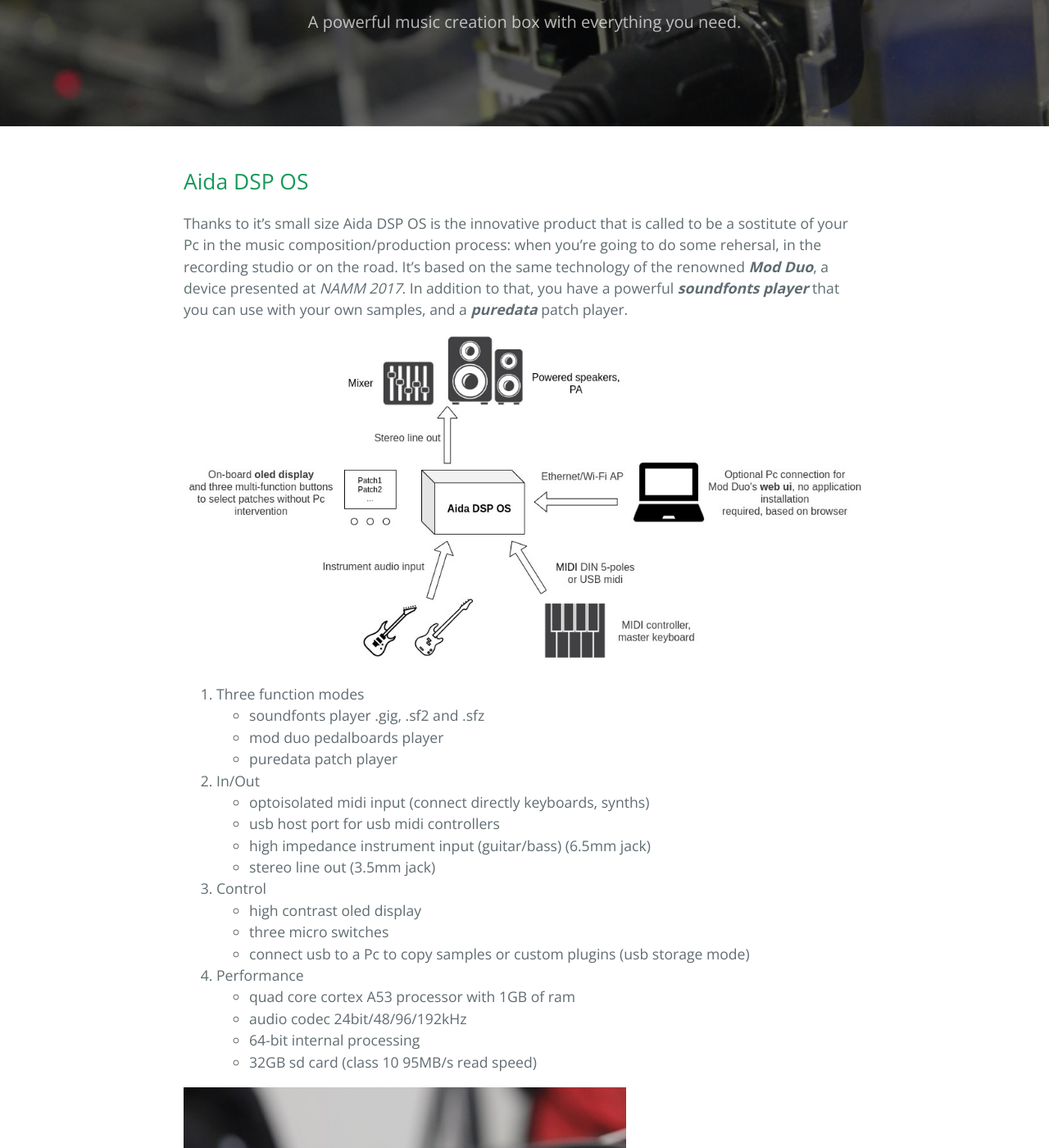
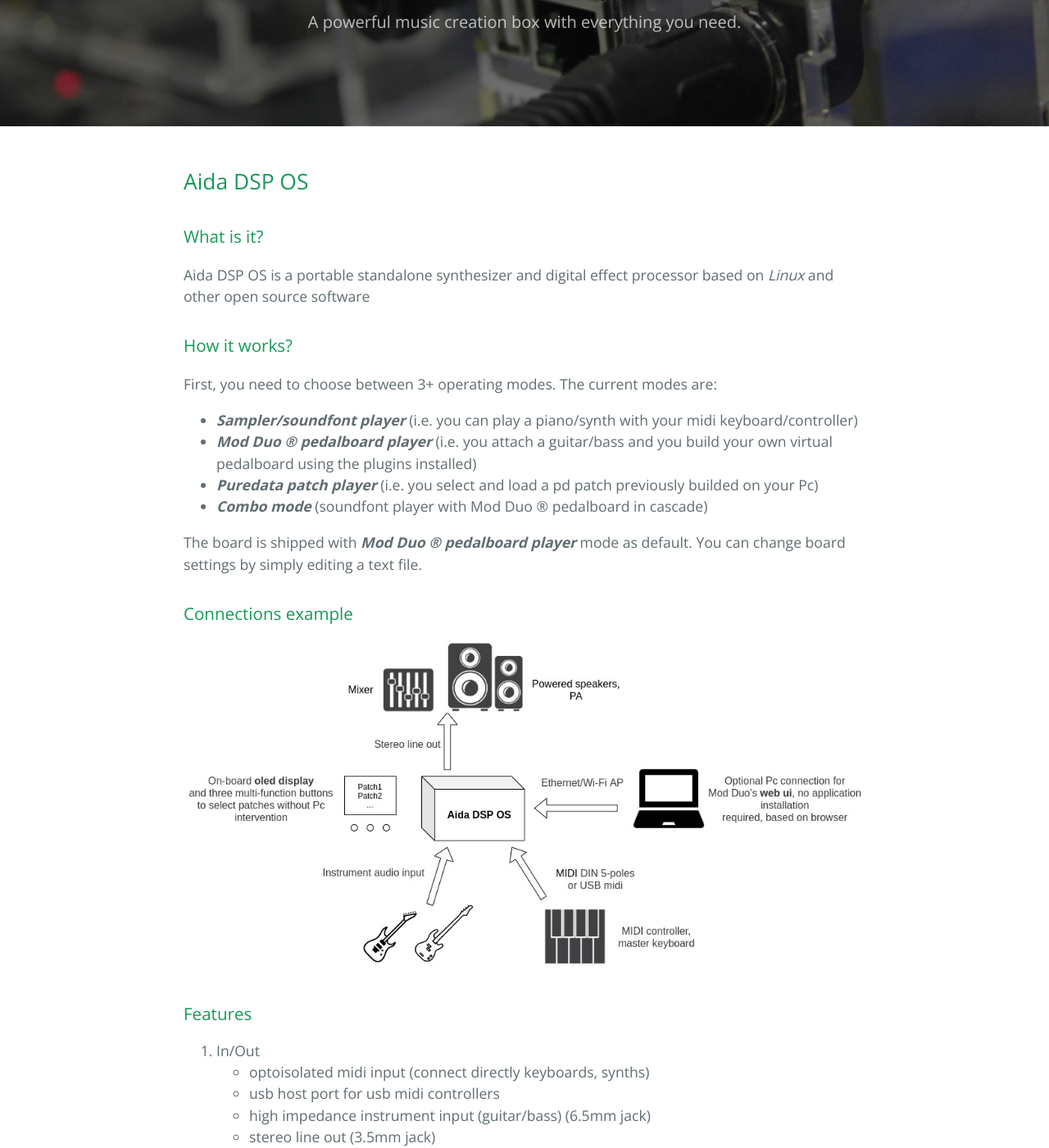
Before and after one commit to AidaDSP/AidaDSP.github.io, a Jekyll site: the page built from aida_dsp_os.md, in a window 1280 px wide and 1400 px high, scrolled down 219 px. Shown: the whole window at 82% size. Built offline with Jekyll 4.4.1, drawn with Linux system fonts in a browser that asks for light colours; some of the changed text lies outside the part shown.

Commit message:
Adjusted aida dsp os page

```diff
--- a/aida_dsp_os.md
+++ b/aida_dsp_os.md
@@ -14,26 +14,37 @@ order: 0
 
 ## Aida DSP OS
 
-Thanks to it's small size Aida DSP OS is the innovative product that is called to be a sostitute of your Pc in the music composition/production process: when you're going to do some rehersal, in the recording studio or on the road. It's based on the same
-technology of the renowned _**Mod Duo**_, a device presented at _NAMM 2017_. In addition to that, you have a powerful
-_**soundfonts player**_ that you can use with your own samples, and a _**puredata**_ patch player.
+### What is it?
+
+Aida DSP OS is a portable standalone synthesizer and digital effect processor based on _Linux_ and other open source software
+
+### How it works?
+
+First, you need to choose between 3+ operating modes. The current modes are:
+
+* _**Sampler/soundfont player**_ (i.e. you can play a piano/synth with your midi keyboard/controller)
+* _**Mod Duo &reg; pedalboard player**_ (i.e. you attach a guitar/bass and you build your own virtual pedalboard using the plugins installed)
+* _**Puredata patch player**_ (i.e. you select and load a pd patch previously builded on your Pc)
+* _**Combo mode**_ (soundfont player with Mod Duo &reg; pedalboard in cascade)
+
+The board is shipped with _**Mod Duo &reg; pedalboard player**_ mode as default. You can change board settings by simply editing a text file.
+
+### Connections example
 
 ![Aida DSP OS](assets/images/aida_dsp_os_connections1_large.jpg)
 
-1. Three function modes
-  * soundfonts player .gig, .sf2 and .sfz
-  * mod duo pedalboards player
-  * puredata patch player
-2. In/Out
+### Features
+
+1. In/Out
   * optoisolated midi input (connect directly keyboards, synths)
   * usb host port for usb midi controllers
   * high impedance instrument input (guitar/bass) (6.5mm jack)
   * stereo line out (3.5mm jack)
-3. Control
+2. Control
   * high contrast oled display
   * three micro switches
   * connect usb to a Pc to copy samples or custom plugins (usb storage mode)
-4. Performance
+3. Performance
   * quad core cortex A53 processor with 1GB of ram
   * audio codec 24bit/48/96/192kHz
   * 64-bit internal processing
@@ -69,6 +80,7 @@ can be easily mounted and accessed also by non-linux systems. This also saves fr
 
 - Power supply: 5V/2A. You can use a standard 2A phone charger with micro USB connector, or a [Raspberry Pi's adapter](https://www.amazon.it/Aukru-Alimentatore-Raspberry-modello-Modello/dp/B01566WOAG/ref=sr_1_8?__mk_it_IT=%C3%85M%C3%85%C5%BD%C3%95%C3%91&keywords=raspberry+pi+supply&qid=1569943965&s=gateway&sr=8-8). Power banks for mobile phones also work very well and help avoiding ground loops.
 - Midi/audio cables
+- [WiFi usb dongle](https://www.amazon.it/D-Link-DWA-121-Adattatore-Wireless-Antracite/dp/B004X8R7HY/ref=sr_1_5?__mk_it_IT=%C3%85M%C3%85%C5%BD%C3%95%C3%91&keywords=d-link%20usb%20wifi&qid=1584376986&sr=8-5&swrs=B3D668556947E065B2CE782FAA97C263&fbclid=IwAR0Vr2L_k0_AUy2j_GJnvZMGryFhYNdQ8MEbCz_ExXT1v740eG5xbv9u0pg) or another one with the same chip
 
 ### Dimensions
 
@@ -94,8 +106,8 @@ can be easily mounted and accessed also by non-linux systems. This also saves fr
 - [Gallery]()
 - [Video 1: Rhodes piano](https://www.youtube.com/watch?v=kfzPL0KXjlY)
 - [Video 2: Live usage with a loop station](https://www.youtube.com/watch?v=8az4FD6caq4)
-- [Mod Duo mode](https://www.youtube.com/channel/UCHDkEU3hgz7rVfUCDqRAoJQ)
 - [Sampler mode](https://www.youtube.com/channel/UCHDkEU3hgz7rVfUCDqRAoJQ)
+- [Mod Duo &reg; mode](https://www.youtube.com/channel/UCHDkEU3hgz7rVfUCDqRAoJQ)
 - [Puredata mode](https://www.youtube.com/channel/UCHDkEU3hgz7rVfUCDqRAoJQ)
 
 ### Powered by
@@ -112,7 +124,8 @@ can be easily mounted and accessed also by non-linux systems. This also saves fr
 
 ### Credits
 
-This product would not exists without the impressive work of the guys at **Moddevices**
-and the big community that they created around their product. Last but not least, Aida DSP OS wouldn't exist without open source software. We want to actively contribute to the Mod Duo community and the open source software and we're looking for the best options to do so.
+Aida DSP OS wouldn't exist without open source software. We want to actively endorse and contribute to the open source community and we're always looking for the best options to do so.
+
+We're not directly affiliated with **Moddevices**. All product and company names are the registered trademarks of their original owners.
 
 [Go to the Home Page]({{ '/' | absolute_url }})
```
